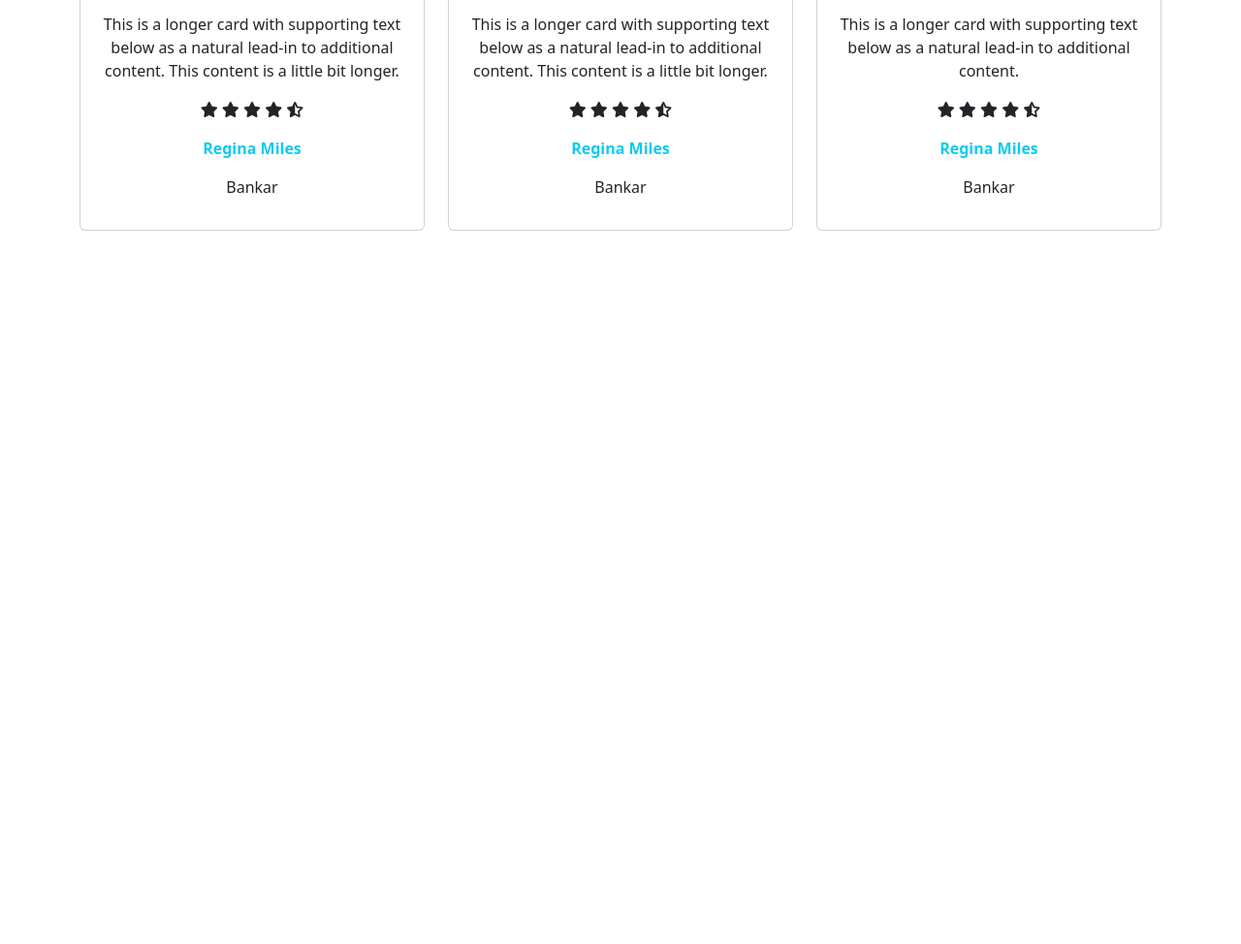
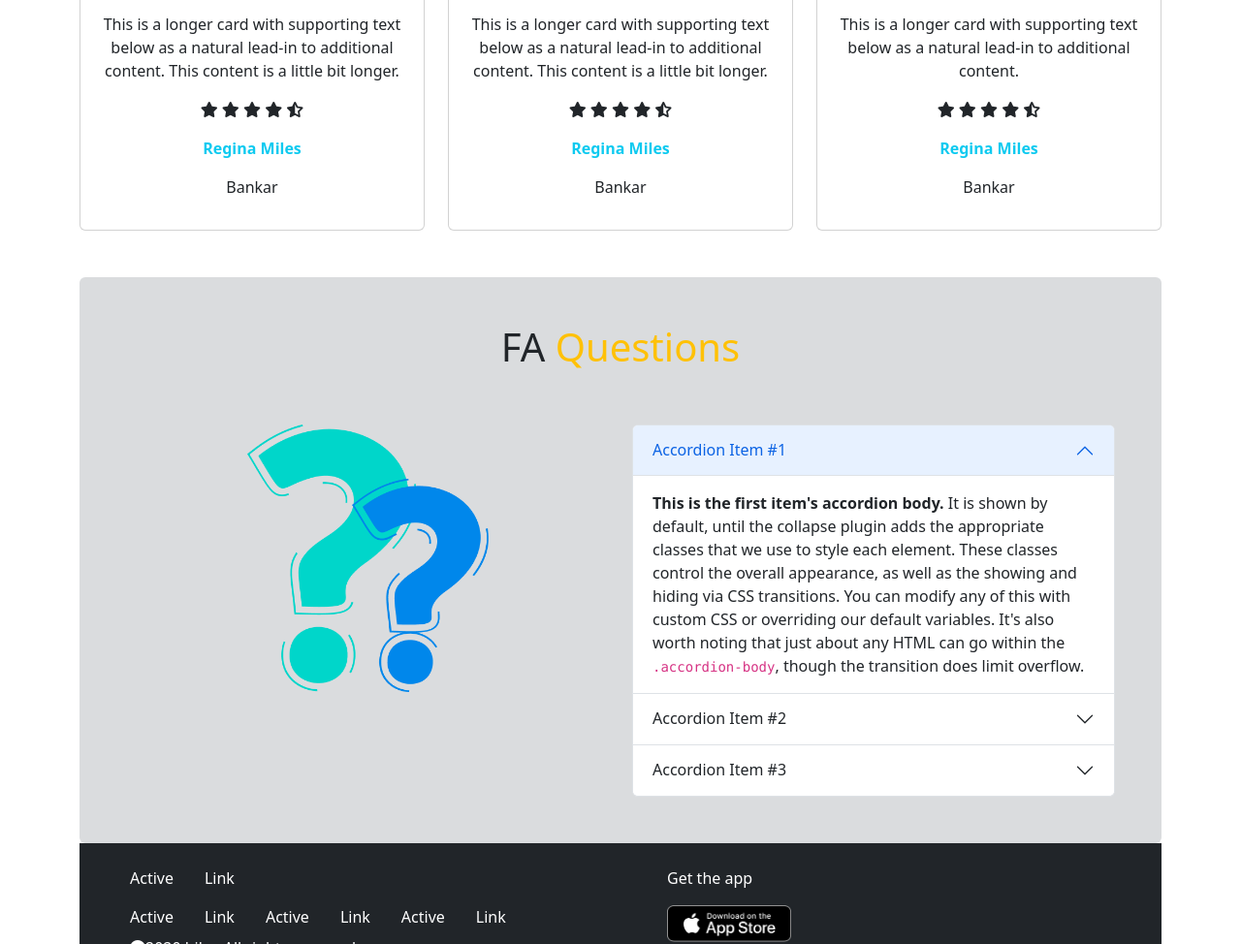
Before and after one commit to Md-Azad/Bikarz-zone, a plain HTML site: page index.html in a window 1280 px wide. Shown: the part 1978-2952 px from the top of the page at 97% size. Before the commit the page ends 2216 px from the top, so only its background shows below. Drawn offline with nearby package versions, Linux system fonts and the light colour scheme.

Commit message:
footer section is added

```diff
--- a/index.html
+++ b/index.html
@@ -234,10 +234,7 @@
 
         </div>
       </section>
-    </main>
-
-    <!-- footer section  -->
-    <footer>
+        <!-- Happy Clients section  -->
       <section>
         <h1 class="text-center py-3">Happy <span class="text-danger text-opacity-50"> Clients says</span></h1>
 
@@ -291,6 +288,104 @@
 
         </div>
       </section>
+      <!-- Frequently asked question  -->
+        <section class="bg-secondary bg-opacity-25 rounded mt-5 p-5">
+          <h1 class="text-center">
+        FA <span class="text-warning">Questions</span>
+          </h1>
+          <div class="row row-cols-1 row-cols-md-2">
+            <div class="col text-center">
+              <img class="w-50 pt-5 " src="images/faq.png" alt="">
+            </div>
+            <div class="col pt-5">
+              <div class="accordion" id="accordionExample">
+                <div class="accordion-item">
+                  <h2 class="accordion-header" id="headingOne">
+                    <button class="accordion-button" type="button" data-bs-toggle="collapse" data-bs-target="#collapseOne" aria-expanded="true" aria-controls="collapseOne">
+                      Accordion Item #1
+                    </button>
+                  </h2>
+                  <div id="collapseOne" class="accordion-collapse collapse show" aria-labelledby="headingOne" data-bs-parent="#accordionExample">
+                    <div class="accordion-body">
+                      <strong>This is the first item's accordion body.</strong> It is shown by default, until the collapse plugin adds the appropriate classes that we use to style each element. These classes control the overall appearance, as well as the showing and hiding via CSS transitions. You can modify any of this with custom CSS or overriding our default variables. It's also worth noting that just about any HTML can go within the <code>.accordion-body</code>, though the transition does limit overflow.
+                    </div>
+                  </div>
+                </div>
+                <div class="accordion-item">
+                  <h2 class="accordion-header" id="headingTwo">
+                    <button class="accordion-button collapsed" type="button" data-bs-toggle="collapse" data-bs-target="#collapseTwo" aria-expanded="false" aria-controls="collapseTwo">
+                      Accordion Item #2
+                    </button>
+                  </h2>
+                  <div id="collapseTwo" class="accordion-collapse collapse" aria-labelledby="headingTwo" data-bs-parent="#accordionExample">
+                    <div class="accordion-body">
+                      <strong>This is the second item's accordion body.</strong> It is hidden by default, until the collapse plugin adds the appropriate classes that we use to style each element. These classes control the overall appearance, as well as the showing and hiding via CSS transitions. You can modify any of this with custom CSS or overriding our default variables. It's also worth noting that just about any HTML can go within the <code>.accordion-body</code>, though the transition does limit overflow.
+                    </div>
+                  </div>
+                </div>
+                <div class="accordion-item">
+                  <h2 class="accordion-header" id="headingThree">
+                    <button class="accordion-button collapsed" type="button" data-bs-toggle="collapse" data-bs-target="#collapseThree" aria-expanded="false" aria-controls="collapseThree">
+                      Accordion Item #3
+                    </button>
+                  </h2>
+                  <div id="collapseThree" class="accordion-collapse collapse" aria-labelledby="headingThree" data-bs-parent="#accordionExample">
+                    <div class="accordion-body">
+                      <strong>This is the third item's accordion body.</strong> It is hidden by default, until the collapse plugin adds the appropriate classes that we use to style each element. These classes control the overall appearance, as well as the showing and hiding via CSS transitions. You can modify any of this with custom CSS or overriding our default variables. It's also worth noting that just about any HTML can go within the <code>.accordion-body</code>, though the transition does limit overflow.
+                    </div>
+                  </div>
+                </div>
+              </div>
+            </div>
+          </div>
+        </section>
+    </main>
+
+    <!-- footer section  -->
+    <footer>
+      <section class="bg-dark text-white">
+        <div class="row row-cols-1 row-cols-md-2 py-3">
+            <div class="col ps-5 ">
+              <ul class="nav">
+                <li class="nav-item ">
+                  <a class="nav-link text-white " aria-current="page" href="#">Active</a>
+                </li>
+                <li class="nav-item">
+                  <a class="nav-link text-white" href="#">Link</a>
+                </li>
+              </ul>
+              <ul class="nav">
+                <li class="nav-item ">
+                  <a class="nav-link text-white " aria-current="page" href="#">Active</a>
+                </li>
+                <li class="nav-item">
+                  <a class="nav-link text-white" href="#">Link</a>
+                </li>
+                <li class="nav-item ">
+                  <a class="nav-link text-white " aria-current="page" href="#">Active</a>
+                </li>
+                <li class="nav-item">
+                  <a class="nav-link text-white" href="#">Link</a>
+                </li>
+                <li class="nav-item ">
+                  <a class="nav-link text-white " aria-current="page" href="#">Active</a>
+                </li>
+                <li class="nav-item">
+                  <a class="nav-link text-white" href="#">Link</a>
+                </li>
+              </ul>
+              <p class="ps-3"><i class="fa-solid fa-copyright"></i>2020 bike. All rights reserved</p>
+            </div>
+            <div class="col ps-5">
+                <p class="mt-2">Get the app</p>
+                <div class="d-flex flex-column">
+                  <img class="w-25 pb-2" src="images/ios.png" alt="">
+                  <img class="w-25" src="images/android.png" alt="">
+                </div>
+            </div>
+        </div>
+      </section>
+
     </footer>
 
     <!-- Bootstrap js  -->
```
